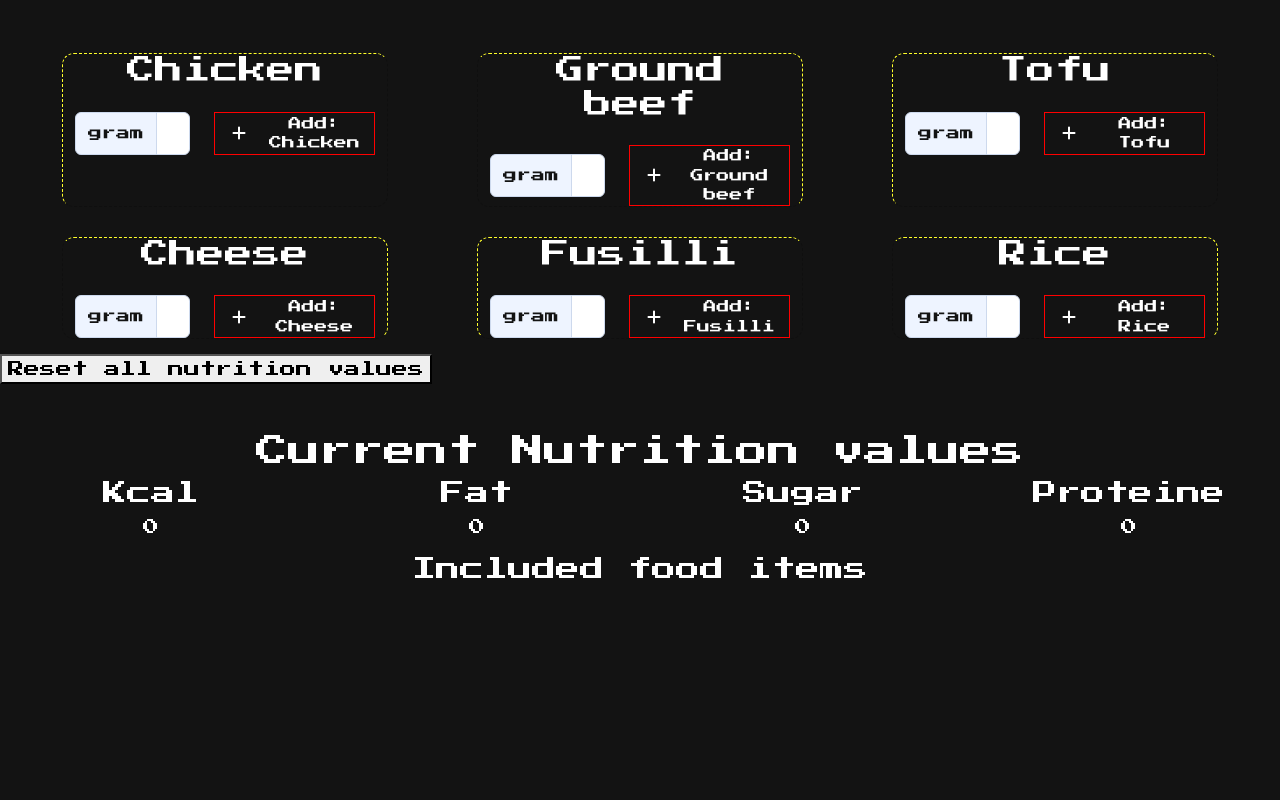
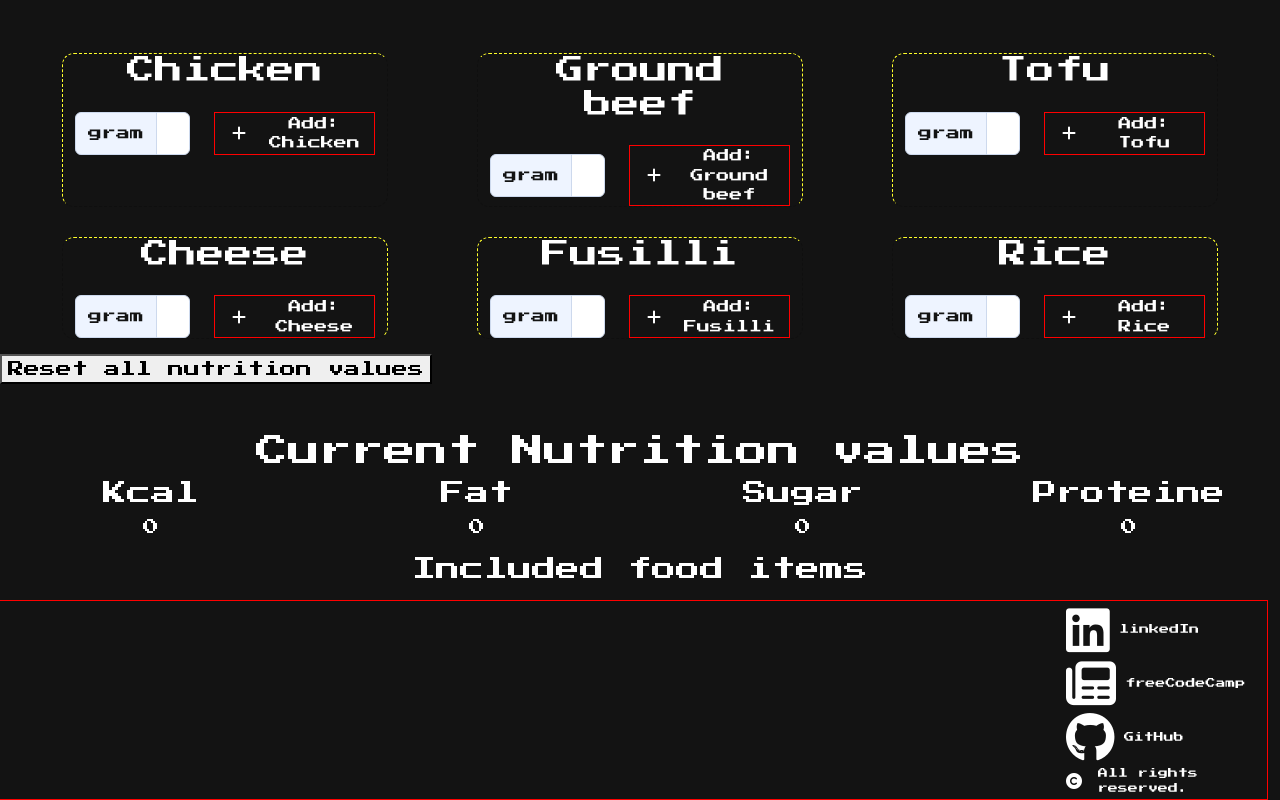
Before and after one commit to Matthes-Baer/NutritionCalculator, a Vue app: page / in a window 1280 px wide. Shown: the part 618-1418 px from the top of the page. Before the commit the page ends 1218 px from the top, so only its background shows below. Built offline with nearby package versions, Linux system fonts and the light colour scheme.

Commit message:
feat: Worked on footer component

```diff
--- /dev/null
+++ b/src/components/FooterComp.vue
@@ -0,0 +1,58 @@
+<script lang="ts">
+export default {};
+</script>
+<template>
+  <div class="main-container row">
+    <div class="col-md-10"></div>
+    <div class="col-xl-2 d-flex flex-column justify-content-evenly grid-part">
+      <div class="d-flex align-items-center">
+        <i class="fa-brands fa-linkedin icon"></i>
+        <div class="icon-text">linkedIn</div>
+      </div>
+
+      <div class="d-flex align-items-center">
+        <i class="fa-solid fa-newspaper icon"></i>
+        <div class="icon-text">freeCodeCamp</div>
+      </div>
+
+      <div class="d-flex align-items-center">
+        <i class="fa-brands fa-github icon"></i>
+        <div class="icon-text">GitHub</div>
+      </div>
+
+      <div class="d-flex align-items-center">
+        <i class="fa-solid fa-copyright me-3"></i>
+        <div class="icon-text">All rights reserved.</div>
+      </div>
+    </div>
+  </div>
+</template>
+
+<style scoped lang="scss">
+:root {
+  --icon-font-size: 50px;
+}
+.main-container {
+  width: 100%;
+  height: 200px;
+
+  border: 1px solid red;
+}
+
+.icon {
+  font-size: 50px;
+  margin-right: 5%;
+  &-text {
+    font-size: 10px;
+  }
+}
+
+.grid {
+  &-part {
+    height: 100%;
+  }
+}
+
+@media only screen and (max-width: 768px) {
+}
+</style>
--- a/src/views/HomeView.vue
+++ b/src/views/HomeView.vue
@@ -1,11 +1,13 @@
 <script setup lang="ts">
 import NutritionSectionVue from "@/components/nutrition/NutritionSection.vue";
 import StartInfo from "../components/StartInfo.vue";
+import FooterComp from "../components/FooterComp.vue";
 </script>
 
 <template>
   <StartInfo />
   <NutritionSectionVue />
+  <FooterComp />
 </template>
 
 <style></style>
```
